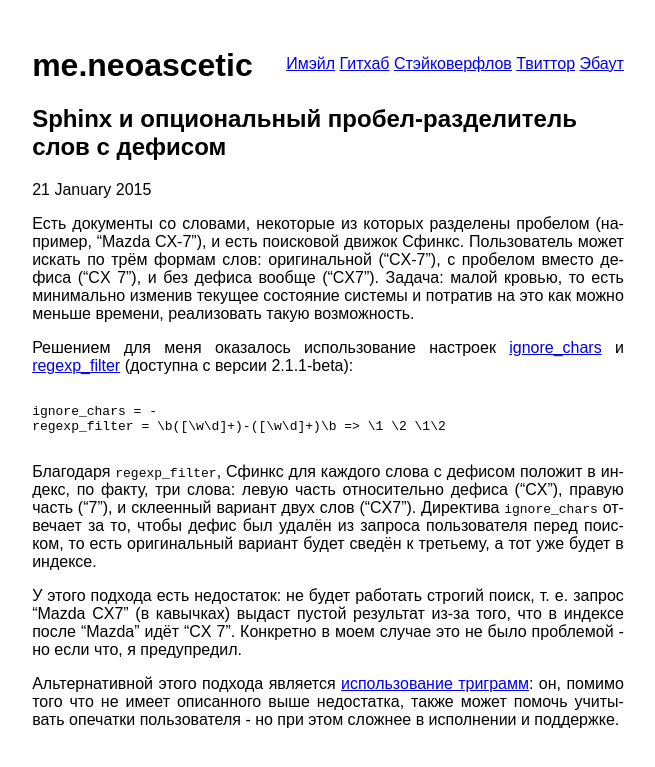
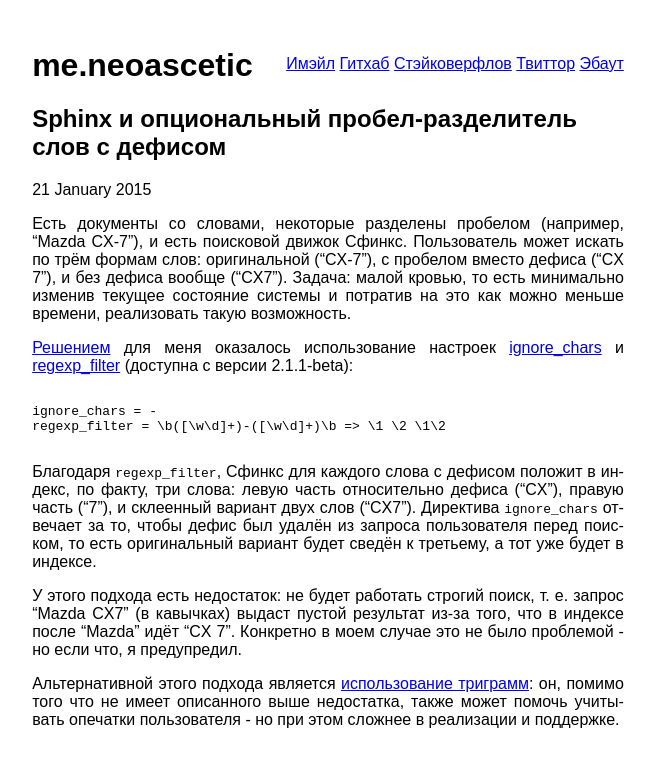
Before and after one commit to hacknug/iguides, a Jekyll site: the page built from _posts/2015-01-21-sphinx-and-optional-space-separator.md, in a window 1280 px wide. Shown: the top 767 px of the page, without its empty margins (312-967 px from the left). Built offline with Jekyll 4.4.1, drawn with Linux system fonts in a browser that asks for light colours; Markdown is read by kramdown in place of the engine named in the settings; comment, search, counter and statistics services are not loaded; a style sheet for code colours, icons or effects is not loaded.

Commit message:
Improve sphinx post a little bit

````diff
--- a/_posts/2015-01-21-sphinx-and-optional-space-separator.md
+++ b/_posts/2015-01-21-sphinx-and-optional-space-separator.md
@@ -2,14 +2,14 @@
 title: Sphinx и опциональный пробел-разделитель слов с дефисом
 ---
 
-Есть документы со  словами, некоторые из которых  разделены пробелом (например,
-"Mazda CX-7"),  и есть  поисковой движок Сфинкс.  Пользователь может  искать по
-трём формам слов:  оригинальной ("CX-7"), с пробелом вместо дефиса  ("CX 7"), и
-без дефиса  вообще ("CX7").  Задача: малой кровью,  то есть  минимально изменив
-текущее  состояние  системы  и  потратив  на  это  как  можно  меньше  времени,
-реализовать такую возможность.
+Есть  документы  со словами,  некоторые  разделены  пробелом (например,  "Mazda
+CX-7"),  и есть  поисковой движок  Сфинкс.  Пользователь может  искать по  трём
+формам слов:  оригинальной ("CX-7"), с пробелом  вместо дефиса ("CX 7"),  и без
+дефиса вообще ("CX7"). Задача: малой кровью, то есть минимально изменив текущее
+состояние системы и потратив на это как можно меньше времени, реализовать такую
+возможность.
 
-Решением  для   меня  оказалось   использование  настроек   [ignore_chars][]  и
+[Решением][SO]  для меня  оказалось использование  настроек [ignore_chars][]  и
 [regexp_filter][] (доступна с версии 2.1.1-beta):
 
 ```ini
@@ -31,10 +31,11 @@ regexp_filter = \b([\w\d]+)-([\w\d]+)\b => \1 \2 \1\2
 Альтернативной        этого        подхода       является        [использование
 триграмм][trigrams-example]:  он,  помимо того  что  не  имеет описанного  выше
 недостатка, также  может помочь учитывать  опечатки пользователя - но  при этом
-сложнее в исполнении и поддержке.
+сложнее в реализации и поддержке.
 
 
 
+[SO]: http://stackoverflow.com/questions/24663836/configure-sphinx-to-handle-space-as-possible-words-separator/24673536#24673536
 [ignore_chars]: http://sphinxsearch.com/docs/latest/conf-ignore-chars.html
 [regexp_filter]: http://sphinxsearch.com/docs/latest/conf-regexp-filter.html
 [trigrams-example]: http://www.ivinco.com/blog/sphinx-in-action-did-you-mean/
````
